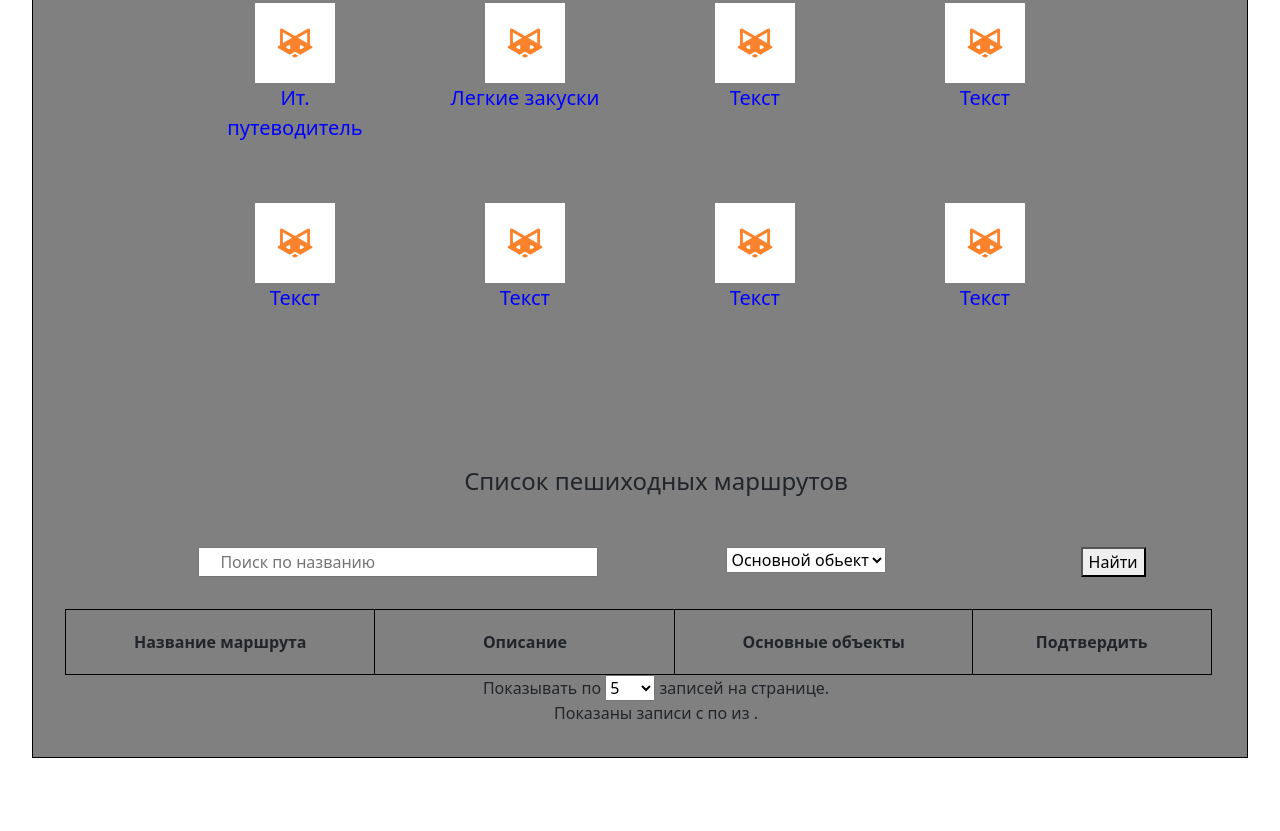
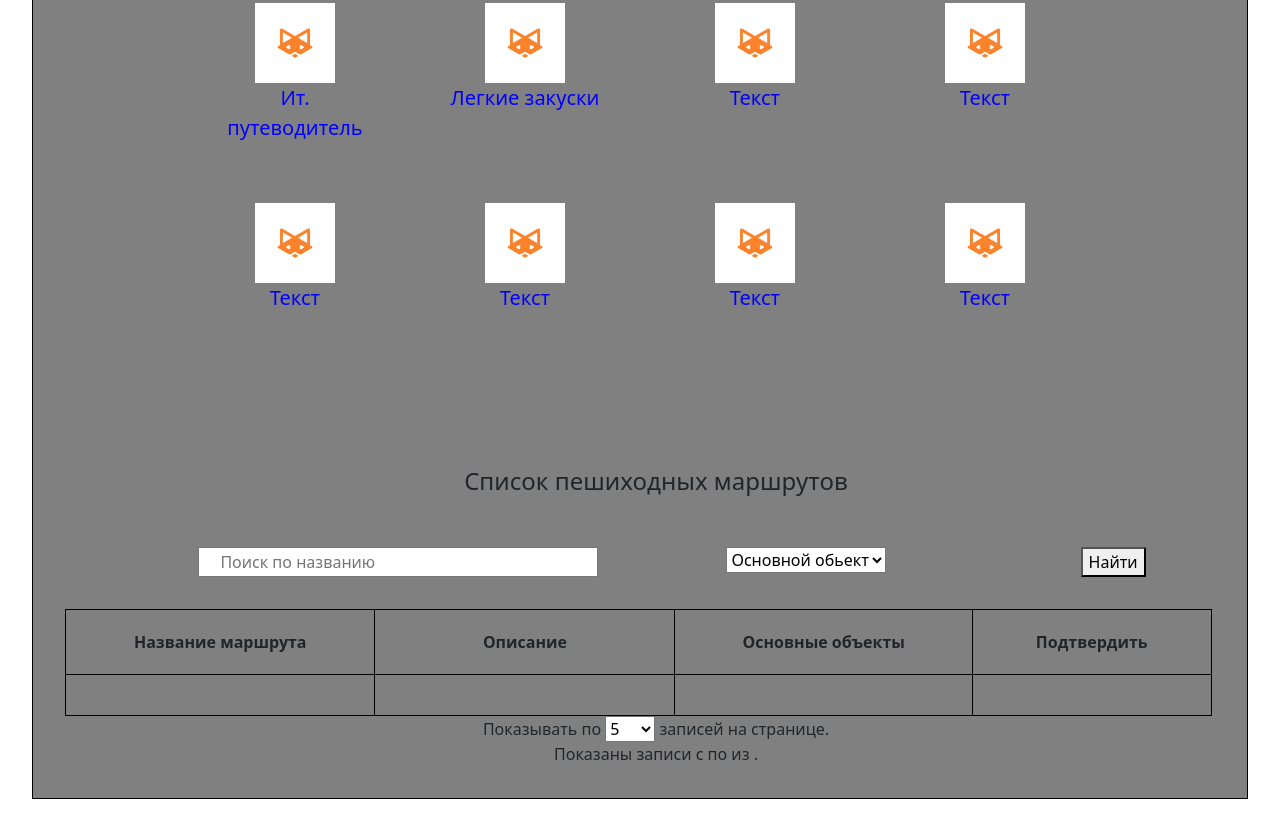
Before and after one commit to Svetoshek/web-dev-exam-2023-1-48136, a plain HTML site: page index.html in a window 1280 px wide. Shown: the part 780-1611 px from the top of the page. Before the commit the page ends 1570 px from the top, so only its background shows below. Drawn offline with nearby package versions, Linux system fonts and the light colour scheme; no server answers.

Commit message:
Update index.html

```diff
--- a/index.html
+++ b/index.html
@@ -103,11 +103,17 @@
 
             <table border="1">
                 <tbody>
+                    <th>Название маршрута</th>
+                    <th class="description">Описание</th>
+                    <th>Основные объекты</th>
+                    <th>Подтвердить</th>
+                </tbody>
+                <tbody class="list">
                     <tr rowspan="4">
-                        <th>Название маршрута</th>
-                        <th class="description">Описание</th>
-                        <th>Основные объекты</th>
-                        <th>Подтвердить</th>
+                        <th></th>
+                        <th class="description"></th>
+                        <th></th>
+                        <th></th>
                     </tr>
                 </tbody>
             </table>
```
